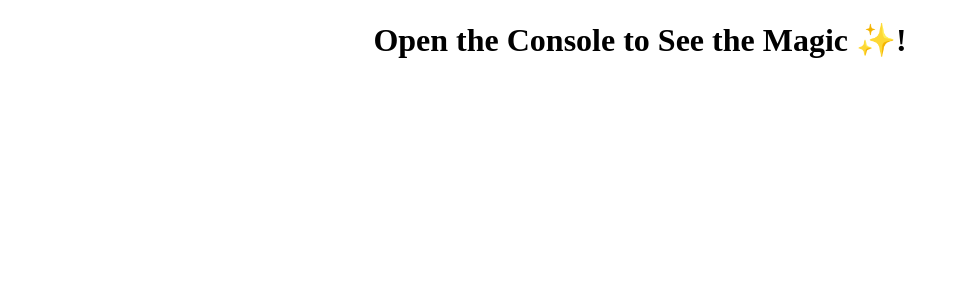
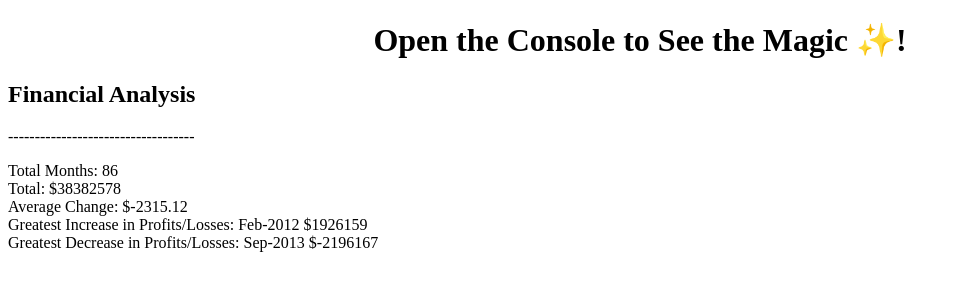
Before and after one commit to ewelinasobora/Console-Finances, a plain HTML site: page index.html in a window 1280 px wide. Shown: the whole page, without its empty margins (0-959 px from the left). Drawn offline with Linux system fonts and the light colour scheme.

Commit message:
Display financial analysis in html

```diff
--- a/index.html
+++ b/index.html
@@ -8,6 +8,15 @@
   </head>
   <body>
     <h1 style="text-align:center;">Open the Console to See the Magic ✨! </h1>
+    <div id="financial-analysis">
+      <h2>Financial Analysis</h2>
+      <p>-----------------------------------</p>
+      Total Months: <span id="totalMonths"></span><br>
+      Total: $<span id="total"></span><br>
+      Average Change: $<span id="averageChange"></span><br>
+      Greatest Increase in Profits/Losses: <span id="greatestIncreaseDate"></span> $<span id="greatestIncreaseAmount"></span><br>
+      Greatest Decrease in Profits/Losses: <span id="greatestDecreaseDate"></span> $<span id="greatestDecreaseAmount"></span><br>
+    </div>
     <script src="index.js"></script>
   </body>
 </html>
--- a/index.js
+++ b/index.js
@@ -160,10 +160,25 @@ const finances = [
 ];
 
 const analysis = new financialAnalysis(finances);
+const totalMonths = analysis.totalMonths;
+const total = analysis.getTotalAmount();
+const averageChange = analysis.getAverageChange();
+const greatestIncreaseDate = analysis.greatestIncrease.date;
+const greatestIncreaseAmount = analysis.greatestIncrease.amount;
+const greatestDecreaseDate = analysis.greatestDecrease.date;
+const greatestDecreaseAmount = analysis.greatestDecrease.amount;
+
+document.getElementById("totalMonths").textContent = totalMonths;
+document.getElementById("total").textContent = total;
+document.getElementById("averageChange").textContent = averageChange;
+document.getElementById("greatestIncreaseDate").textContent = greatestIncreaseDate;
+document.getElementById("greatestIncreaseAmount").textContent =  greatestIncreaseAmount;
+document.getElementById("greatestDecreaseDate").textContent = greatestDecreaseDate;
+document.getElementById("greatestDecreaseAmount").textContent = greatestDecreaseAmount;
 
 console.log("Financial Analysis\n---------------------------");
-console.log("Total Months: " + analysis.totalMonths);
-console.log("Total: $" + analysis.getTotalAmount());
-console.log("Average Change: $" + analysis.getAverageChange());
+console.log("Total Months: " + totalMonths);
+console.log("Total: $" + total);
+console.log("Average Change: $" + averageChange);
 console.log(`Greatest Increase: ${analysis.greatestIncrease.date} $${analysis.greatestIncrease.amount}`);
 console.log(`Greatest Decrease: ${analysis.greatestDecrease.date} $${analysis.greatestDecrease.amount}`);
```
